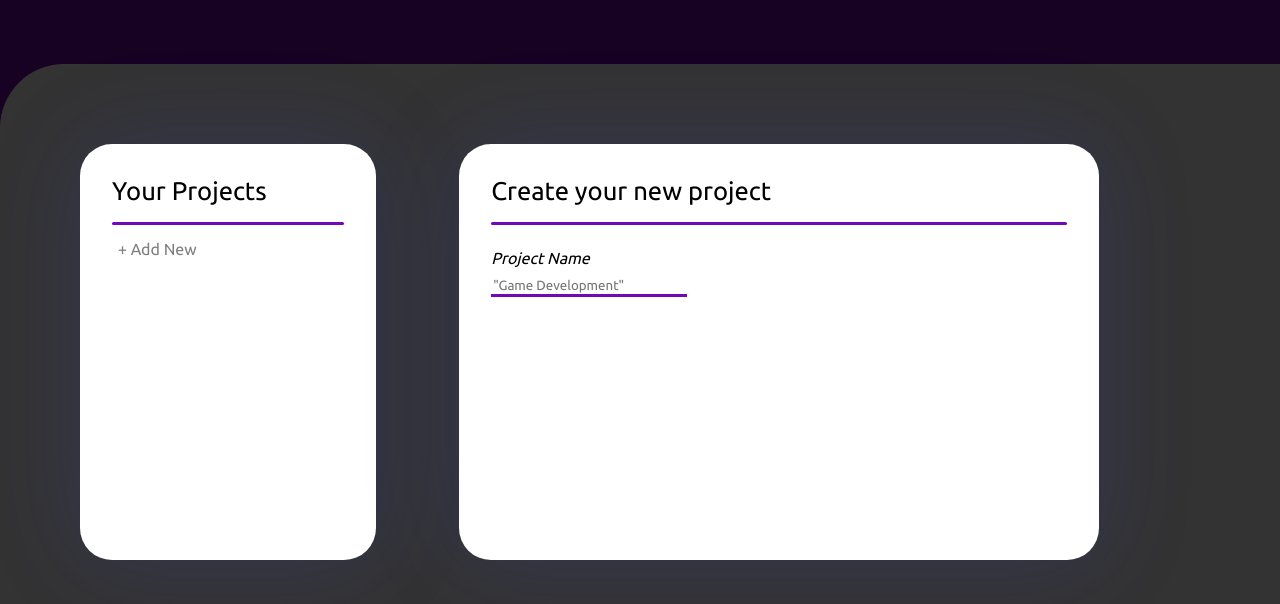
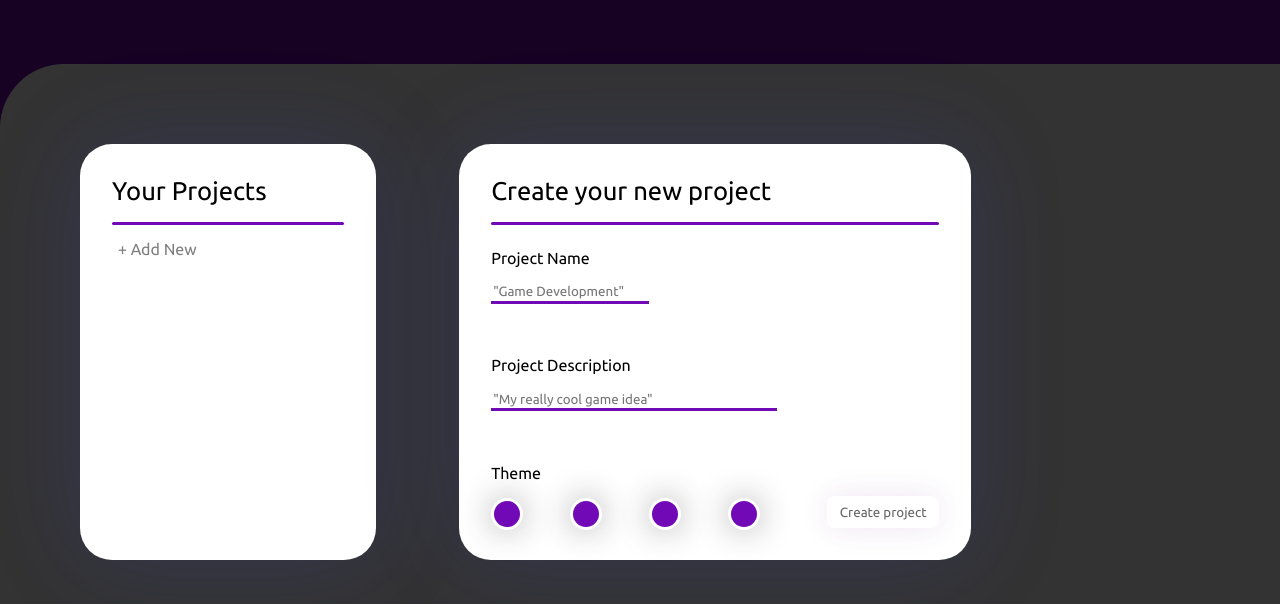
Before and after one commit to zephkelly/todo-app, a plain HTML site: page index.html in a window 1280 px wide. Both pictures are taken after a click on the button "+ Add New". Drawn offline with Linux system fonts and the light colour scheme; files that its build step writes are made by us from their sources.

Commit message:
Finish app project panel design
Need to hook up javascript and add some validation, plus adding the project to the backend and saving using localStorage

```diff
--- a/index.html
+++ b/index.html
@@ -36,15 +36,44 @@
           <h2 class="label">Create your new project</h2>
           <div class="spacer"></div>
           <div class="wrapper">
-            <label for="input-project-name"><em>Project Name</em></label>
             <form id="form-add-project">
+              <div class="form-item">
+                <label for="input-project-name">Project Name</label>
                 <input
                   type="text"
                   id="input-project-name"
                   placeholder='"Game Development"'
                   class="text-input"
                 />
+              </div>
+              <div class="form-item">
+                <label for="input-project-description">Project Description</label>
+                <input
+                  type="text"
+                  id="input-project-description"
+                  placeholder='"My really cool game idea"'
+                  class="text-input"
+                />
+              </div>
+              <div class="form-item">
+                <label for="input-project-theme">Theme</label>
+                <div class="themes">
+                  <div class="wrapper-color-selector">
+                    <button type="button" id="forest-theme-checkbox" class="color-selector">
+                  </div>
+                  <div class="wrapper-color-selector">
+                    <button type="button" id="ocean-theme-checkbox" class="color-selector">
+                  </div>
+                  <div class="wrapper-color-selector">
+                    <button type="button" id="sunflower-theme-checkbox" class="color-selector">
+                  </div>
+                  <div class="wrapper-color-selector">
+                    <button type="button" id="obsidian-theme-checkbox" class="color-selector">
+                  </div>
+                </div>
+              </div>
           </form>
+          <button type="button" id="add-project-submit" required>Create project</button>
         </div>
       </div>
     </main>
--- a/index.js
+++ b/index.js
@@ -1,5 +1,5 @@
 //import { compareAsc, format } from "date-fns"
-//import "./style.css"
+//import {} from "./style.css"
 
 const projectsList = document.getElementById("projects-list")
 const todoPanel = document.getElementById("todo-panel")
@@ -38,32 +38,9 @@ const removeProject = (project) => {
   projects.splice(projects.indexOf(project), 1)
 }
 
-const renderProjectsDOM = () => {}
-
-const renderTodosDOM = (project) => {}
-
-const renderTodoPanel = (project, todo) => {}
-
-const renderProjectPanel = (project) => {}
-
-const renderNewProjectForm = () => {}
-
-const renderNewTodoForm = (project) => {}
-
-const renderEditTodoForm = (project, todo) => {}
-
-const renderEditProjectForm = (project) => {}
-
-const renderProject = (project) => {}
-
-const renderTodo = (project, todo) => {}
-
-const render = () => {}
-
-const init = () => {}
-
 //DOM interaction
 const backgroundDarken = document.querySelector(".background-darken")
+
 //Project panel
 const addProjectButton = document.getElementById("btn-new-project")
 const projectsPanel = document.querySelector(".projects-panel")
@@ -88,6 +65,8 @@ addProjectButton.addEventListener("click", () => {
   }
 })
 
+
+
 function delay(time) {
   return new Promise((resolve) => setTimeout(resolve, time))
 }
--- a/style.css
+++ b/style.css
@@ -1,6 +1,11 @@
 :root {
-  --obsidian-background: #7209b7;
-  --obsidian-panel-background: #ffffff;
+  --obsidian-accent-1: #7209b7;
+  --obsidian-panel: #ffffff;
+
+  --sun-yellow: #f7b731;
+  --sun-panel-background: #f7b731;
+
+
 }
 
 .background-darken {
@@ -23,7 +28,7 @@
 body {
   margin: 0;
   height: 100vh;
-  background-color: var(--obsidian-background);
+  background-color: var(--obsidian-accent-1);
   overflow: hidden;
 }
 
@@ -34,7 +39,7 @@ main {
   display: flex;
   flex-direction: row;
   border-top-left-radius: 4rem;
-  background-color: var(--obsidian-panel-background);
+  background-color: var(--obsidian-panel);
 }
 
 #header {
@@ -44,7 +49,7 @@ main {
 }
 
 .panel {
-  background-color: var(--obsidian-panel-background);
+  background-color: var(--obsidian-panel);
   box-shadow: 0rem 0rem 6rem rgba(64, 68, 201, 0.2);
   border-radius: 2rem;
 }
@@ -88,16 +93,73 @@ main {
   top: 5rem;
   height: 50vh;
   min-height: 26rem;
-  min-width: 18.5rem;
-  width: 50%;
+  min-width: 30rem;
+  width: 40%;
   z-index: 1;
 }
 
   .add-project label {
     margin-top: 1rem;
-    margin-bottom: 0.5rem;;
+    margin-bottom: 1rem;;
     display: inline-block;
   }
+
+  .add-project form {
+    display: flex;
+    height: 100%;
+    flex-direction: column;
+    justify-content: space-between;
+  }
+
+  .add-project form .form-item {
+    display: flex;
+    flex-direction: column;
+    justify-content: space-between;
+  }
+
+  .add-project form .form-item:last-child {
+    border: none;
+    flex-direction: row;
+    justify-content: flex-start;
+    align-items: flex-end;
+
+  }
+
+  #form-add-project .themes {
+    display: flex;
+    flex-direction: row;
+    justify-content: space-between;
+    gap: 2.5vw;
+    margin-left: 3rem;
+    height: 2rem;
+    width: 60%;
+  }
+
+  .color-selector {
+      background-color: var(--obsidian-accent-1);
+      height: 2rem;
+      width: 2rem;
+      transition: width 0.1s ease-in-out;
+      transition: height 0.02s ease-in-out;
+      border: solid 0.2rem;
+      border-color: var(--obsidian-panel);
+      border-radius: 2rem;
+      box-shadow: 0rem 0rem 2rem 0rem rgba(53, 53, 53, 0.4);
+      display: flex;
+      align-items: center;
+      justify-content: center;
+    }
+
+    .color-selector:hover {
+      cursor: pointer;
+      width: 2.4rem;
+      height: 2.4rem;
+    }
+
+    .color-selector:active {
+      width: 2.2rem;
+      height: 2.2rem;
+    }
 
   .content {
     height: 85%;
@@ -126,20 +188,19 @@ main {
     border: none;
     border-bottom: solid;
     border-width: 0.2rem;
-    border-color: var(--obsidian-background);
+    border-color: var(--obsidian-accent-1);
     height: 1rem;
   }
 
     .add-project .text-input {
+      transition: padding-left 0.1s ease-in-out;
       transition: height 0.1s ease-in-out;
-      width: 12rem;
+      width: 12vw;
     }
 
   .text-input:focus {
-    border: solid;
-    border-radius: 1rem;
-    border-width: 0.2rem;
-    border-color: var(--obsidian-background);
+    border-width: 0.4rem;
+    border-color: var(--obsidian-accent-1);
     outline: none;
     height: 1.5rem;
     padding-left: 0.6rem;
@@ -149,7 +210,7 @@ main {
       height: 0.2rem;
       border-radius: 2rem;
       width: 100%;
-      background-color: var(--obsidian-background);
+      background-color: var(--obsidian-accent-1);
     }
 
 #btn-new-project {
@@ -163,7 +224,41 @@ main {
   width: 8rem;
 }
 
-#btn-new-project:hover {
-  opacity: 1;
-  cursor: pointer;
+  #btn-new-project:hover {
+    opacity: 1;
+    cursor: pointer;
+  }
+
+#add-project-submit {
+  position: absolute;
+  right: 2rem;
+  bottom: 2rem;
+  height: 2rem;
+  width: 7rem;
+  border: none;
+  border-radius: 0.5rem;
+  opacity: 0.6;
+  background-color: var(--obsidian-panel);
+  box-shadow: 0rem 0rem 2rem rgba(127, 39, 156, 0.2);
 }
+
+  #add-project-submit:hover {
+    cursor: pointer;
+    opacity: 1;
+  }
+
+#input-project-description {
+  width: 22vw;
+}
+
+@media (max-width: 1530px) {
+  #form-add-project .form-item:last-child {
+    flex-direction: column;
+    justify-content: space-between;
+    align-items: flex-start;
+  }
+
+  #form-add-project .themes {
+    margin-left: 0rem;
+  }
+}
```
Lines whose indentation alone changed are shown as unchanged.
